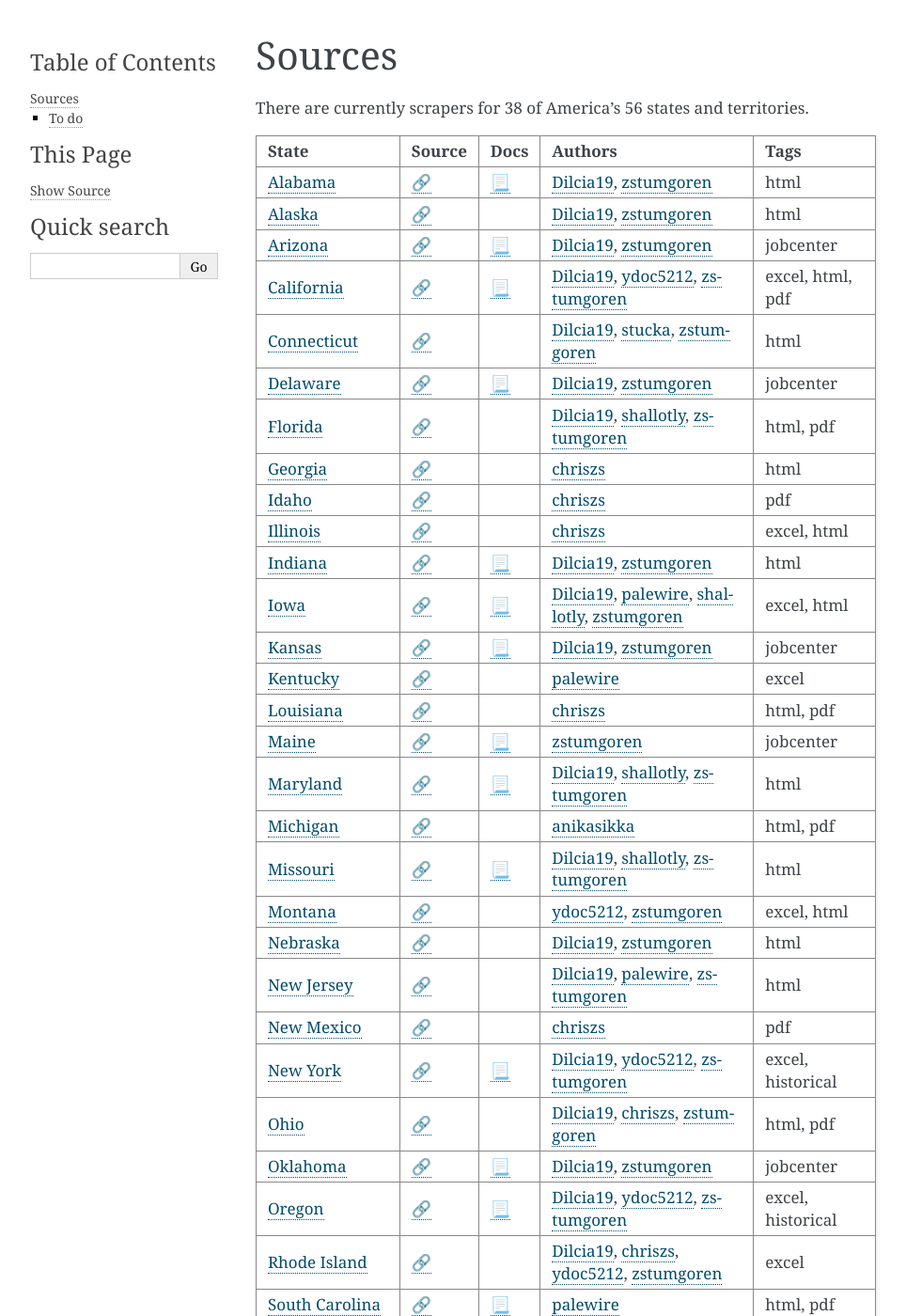
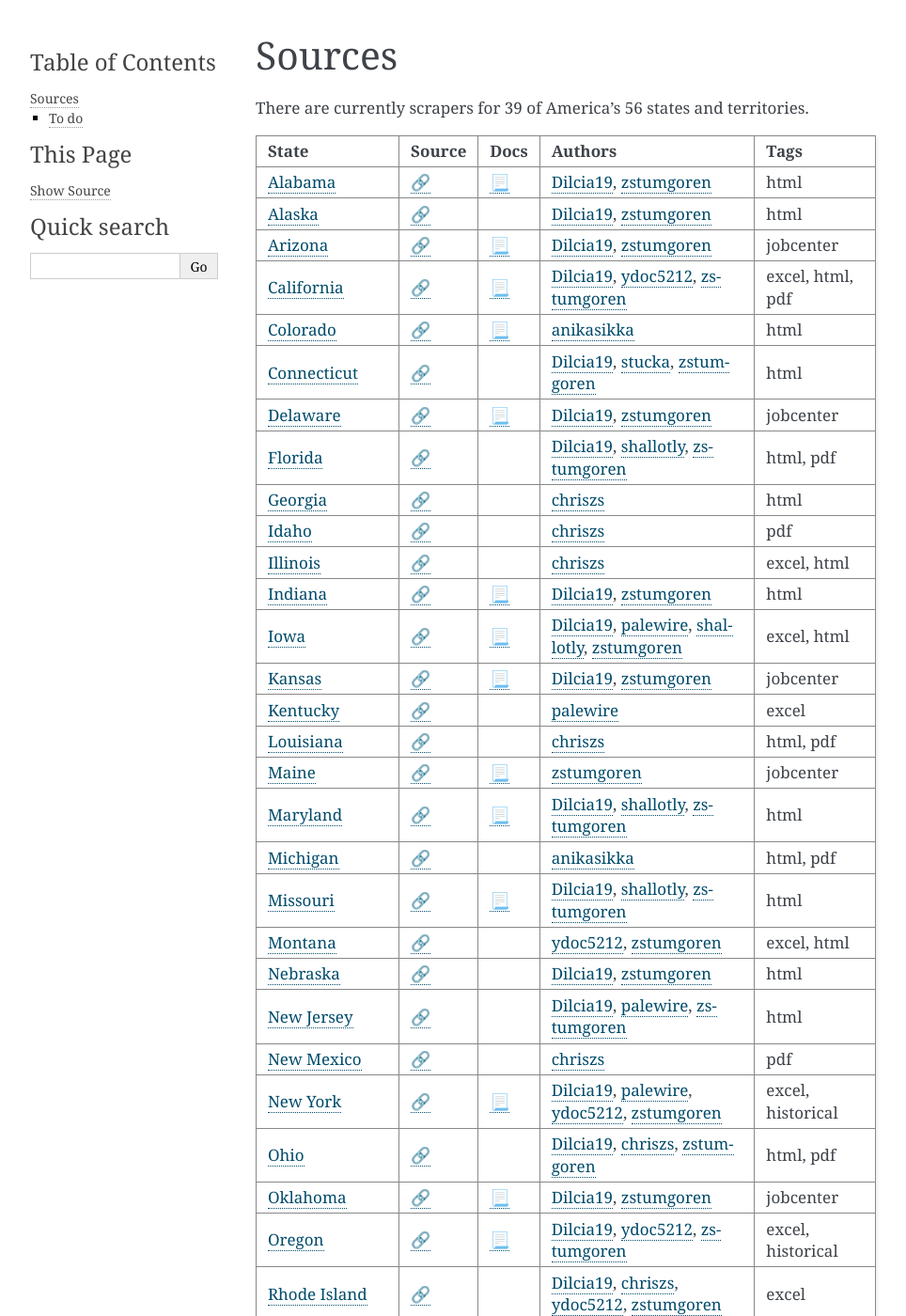
Before and after one commit to biglocalnews/warn-scraper, a Sphinx documentation site: the page built from docs/sources.md, in a window 1280 px wide and 1400 px high. Shown: the whole window at 94% size, without its empty margins (148-1112 px from the left). Built offline with Sphinx 7.4.7, drawn with Linux system fonts in a browser that asks for light colours; some of the changed text lies outside the part shown.

Commit message:
Updated sources list with CO

```diff
--- a/docs/sources.md
+++ b/docs/sources.md
@@ -1,6 +1,6 @@
 # Sources
 
-There are currently scrapers for 38 of America's 56 states and territories.
+There are currently scrapers for 39 of America's 56 states and territories.
 
 | State | Source | Docs | Authors | Tags |
 | :---- | :----: | :--: | :------ | :--- |
@@ -8,6 +8,7 @@ There are currently scrapers for 38 of America's 56 states and territories.
 |[Alaska](https://github.com/biglocalnews/warn-scraper/blob/main/warn/scrapers/ak.py)|[🔗](https://jobs.alaska.gov/RR/WARN_notices.htm)||[Dilcia19](https://github.com/Dilcia19), [zstumgoren](https://github.com/zstumgoren)|html|
 |[Arizona](https://github.com/biglocalnews/warn-scraper/blob/main/warn/scrapers/az.py)|[🔗](https://www.azjobconnection.gov/search/warn_lookups/new)|[📃](scrapers/az.md)|[Dilcia19](https://github.com/Dilcia19), [zstumgoren](https://github.com/zstumgoren)|jobcenter|
 |[California](https://github.com/biglocalnews/warn-scraper/blob/main/warn/scrapers/ca.py)|[🔗](https://edd.ca.gov/en/Jobs_and_Training/Layoff_Services_WARN)|[📃](scrapers/ca.md)|[Dilcia19](https://github.com/Dilcia19), [ydoc5212](https://github.com/ydoc5212), [zstumgoren](https://github.com/zstumgoren)|excel, html, pdf|
+|[Colorado](https://github.com/biglocalnews/warn-scraper/blob/main/warn/scrapers/co.py)|[🔗](https://cdle.colorado.gov/employers/layoff-separations/layoff-warn-list)|[📃](scrapers/co.md)|[anikasikka](https://github.com/anikasikka)|html|
 |[Connecticut](https://github.com/biglocalnews/warn-scraper/blob/main/warn/scrapers/ct.py)|[🔗](https://www.ctdol.state.ct.us/progsupt/bussrvce/warnreports/warnreports.htm)||[Dilcia19](https://github.com/Dilcia19), [stucka](https://github.com/stucka), [zstumgoren](https://github.com/zstumgoren)|html|
 |[Delaware](https://github.com/biglocalnews/warn-scraper/blob/main/warn/scrapers/de.py)|[🔗](https://joblink.delaware.gov/search/warn_lookups/new)|[📃](scrapers/de.md)|[Dilcia19](https://github.com/Dilcia19), [zstumgoren](https://github.com/zstumgoren)|jobcenter|
 |[Florida](https://github.com/biglocalnews/warn-scraper/blob/main/warn/scrapers/fl.py)|[🔗](http://floridajobs.org/office-directory/division-of-workforce-services/workforce-programs/reemployment-and-emergency-assistance-coordination-team-react/warn-notices)||[Dilcia19](https://github.com/Dilcia19), [shallotly](https://github.com/shallotly), [zstumgoren](https://github.com/zstumgoren)|html, pdf|
@@ -27,7 +28,7 @@ There are currently scrapers for 38 of America's 56 states and territories.
 |[Nebraska](https://github.com/biglocalnews/warn-scraper/blob/main/warn/scrapers/ne.py)|[🔗](https://dol.nebraska.gov/ReemploymentServices/LayoffServices/LayoffsAndDownsizingWARN)||[Dilcia19](https://github.com/Dilcia19), [zstumgoren](https://github.com/zstumgoren)|html|
 |[New Jersey](https://github.com/biglocalnews/warn-scraper/blob/main/warn/scrapers/nj.py)|[🔗](https://www.nj.gov/labor/employer-services/warn/)||[Dilcia19](https://github.com/Dilcia19), [palewire](https://github.com/palewire), [zstumgoren](https://github.com/zstumgoren)|html|
 |[New Mexico](https://github.com/biglocalnews/warn-scraper/blob/main/warn/scrapers/nm.py)|[🔗](https://www.dws.state.nm.us/Rapid-Response)||[chriszs](https://github.com/chriszs)|pdf|
-|[New York](https://github.com/biglocalnews/warn-scraper/blob/main/warn/scrapers/ny.py)|[🔗](https://dol.ny.gov/warn-notices)|[📃](scrapers/ny.md)|[Dilcia19](https://github.com/Dilcia19), [ydoc5212](https://github.com/ydoc5212), [zstumgoren](https://github.com/zstumgoren)|excel, historical|
+|[New York](https://github.com/biglocalnews/warn-scraper/blob/main/warn/scrapers/ny.py)|[🔗](https://dol.ny.gov/warn-notices)|[📃](scrapers/ny.md)|[Dilcia19](https://github.com/Dilcia19), [palewire](https://github.com/palewire), [ydoc5212](https://github.com/ydoc5212), [zstumgoren](https://github.com/zstumgoren)|excel, historical|
 |[Ohio](https://github.com/biglocalnews/warn-scraper/blob/main/warn/scrapers/oh.py)|[🔗](https://jfs.ohio.gov/warn/index.stm)||[Dilcia19](https://github.com/Dilcia19), [chriszs](https://github.com/chriszs), [zstumgoren](https://github.com/zstumgoren)|html, pdf|
 |[Oklahoma](https://github.com/biglocalnews/warn-scraper/blob/main/warn/scrapers/ok.py)|[🔗](https://okjobmatch.com/search/warn_lookups/new)|[📃](scrapers/ok.md)|[Dilcia19](https://github.com/Dilcia19), [zstumgoren](https://github.com/zstumgoren)|jobcenter|
 |[Oregon](https://github.com/biglocalnews/warn-scraper/blob/main/warn/scrapers/or.py)|[🔗](https://ccwd.hecc.oregon.gov/Layoff/WARN)|[📃](scrapers/or.md)|[Dilcia19](https://github.com/Dilcia19), [ydoc5212](https://github.com/ydoc5212), [zstumgoren](https://github.com/zstumgoren)|excel, historical|
```
Also changed, not shown: other parts of docs/sources.md (+1 -2 lines).
